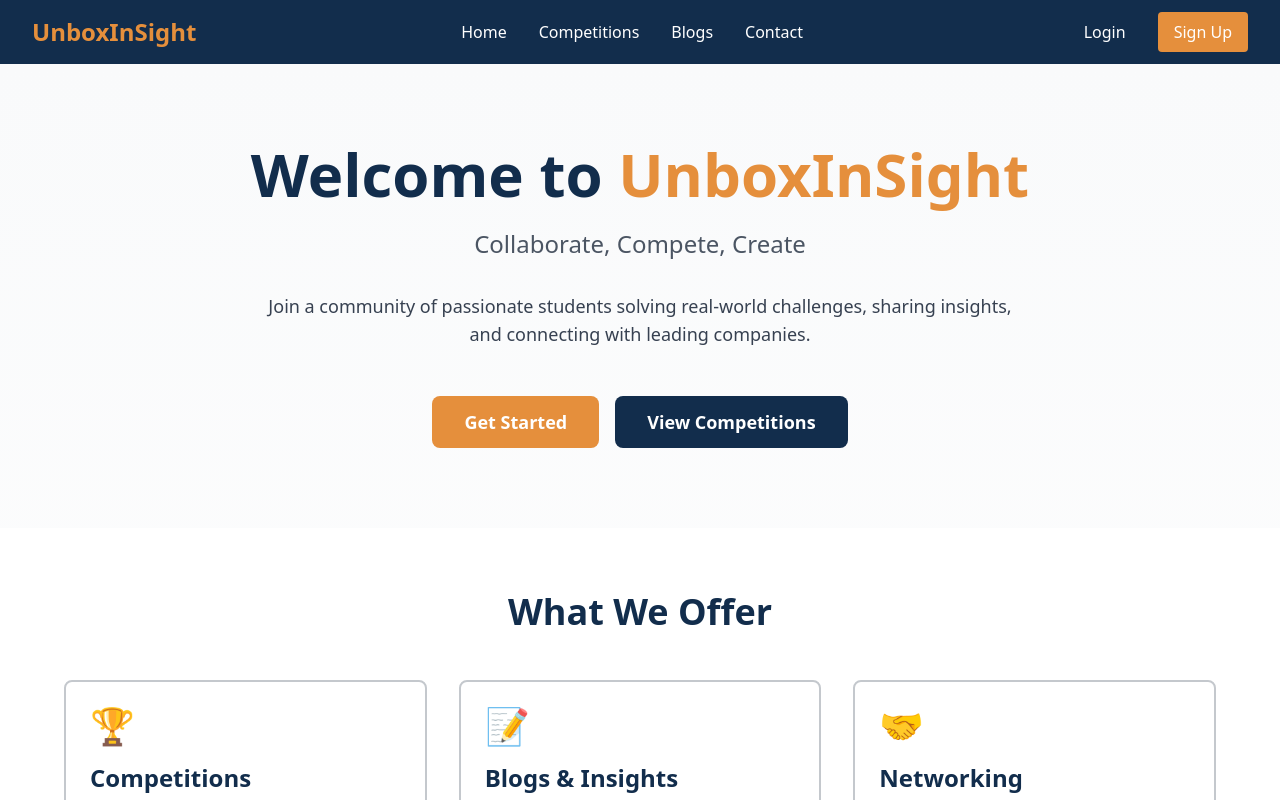
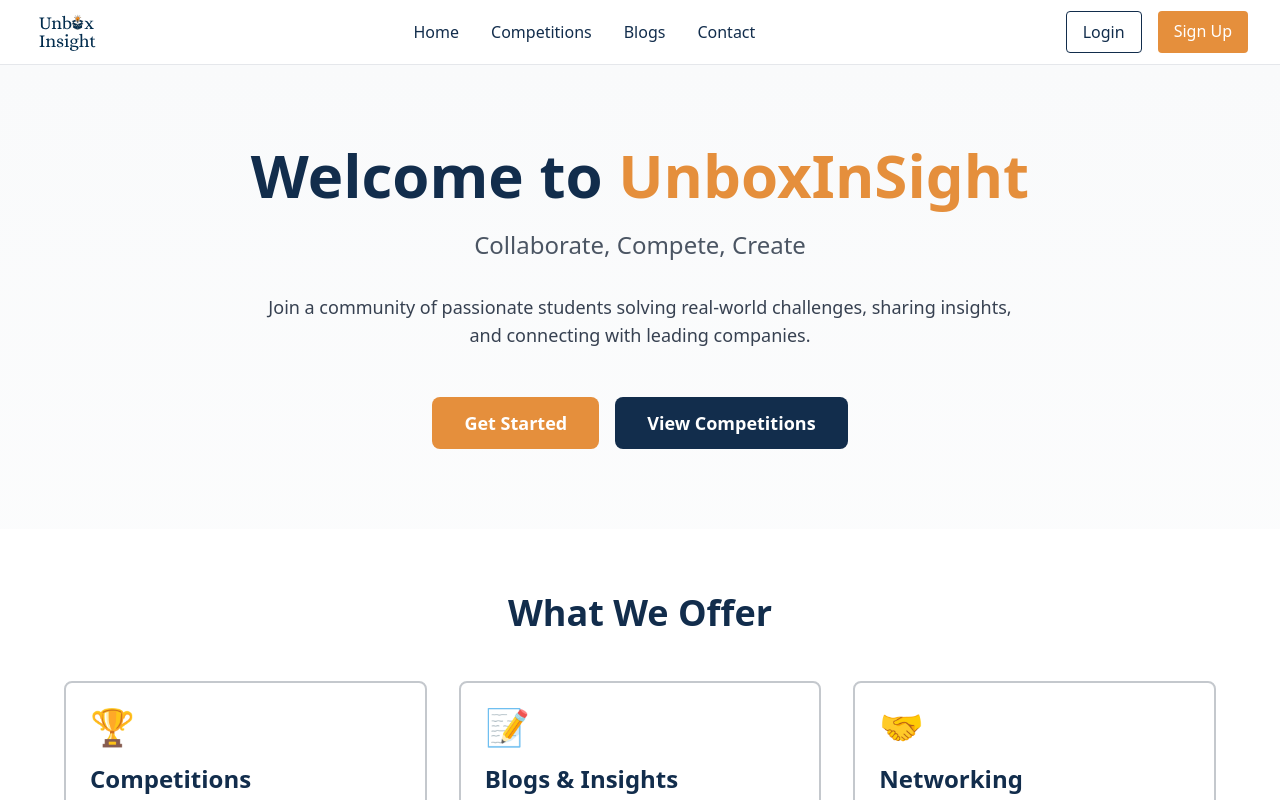
Before and after one commit to UnboxInsight/unboxinsight, a React (Vite) app: page / in a window 1280 px wide. Shown: the top 800 px of the page. Built offline with nearby package versions, Linux system fonts and the light colour scheme.

Commit message:
Update NavBar.jsx

```diff
--- a/src/components/NavBar.jsx
+++ b/src/components/NavBar.jsx
@@ -2,23 +2,39 @@
 
 export default function NavBar() {
   return (
-    <nav className="bg-ui-navy text-white shadow-lg">
+    <nav className="bg-white text-ui-navy border-b border-gray-200 shadow-sm">
       <div className="max-w-7xl mx-auto px-4 sm:px-6 lg:px-8">
         <div className="flex justify-between items-center h-16">
-          <Link to="/" className="text-2xl font-bold text-ui-orange">
-            UnboxInSight
+
+          {/* Logo */}
+          <Link to="/" className="flex items-center space-x-2">
+            <img
+              src="/logo2.svg"  // 👈 Make sure this file is inside your public/ folder
+              alt="Unbox Insight Logo"
+              className="h-10 w-auto"
+            />
           </Link>
-          <div className="hidden md:flex space-x-8">
+
+          {/* Navigation Links */}
+          <div className="hidden md:flex space-x-8 font-medium">
             <Link to="/" className="hover:text-ui-orange transition">Home</Link>
             <Link to="/competitions" className="hover:text-ui-orange transition">Competitions</Link>
             <Link to="/blogs" className="hover:text-ui-orange transition">Blogs</Link>
             <Link to="/contact" className="hover:text-ui-orange transition">Contact</Link>
           </div>
+
+          {/* Auth Buttons */}
           <div className="flex space-x-4">
-            <Link to="/login" className="px-4 py-2 rounded hover:bg-ui-orange transition">
+            <Link
+              to="/login"
+              className="px-4 py-2 rounded border border-ui-navy text-ui-navy hover:bg-ui-navy hover:text-white transition"
+            >
               Login
             </Link>
-            <Link to="/signup" className="px-4 py-2 bg-ui-orange rounded hover:bg-opacity-90 transition">
+            <Link
+              to="/signup"
+              className="px-4 py-2 bg-ui-orange text-white rounded hover:bg-opacity-90 transition"
+            >
               Sign Up
             </Link>
           </div>
```
